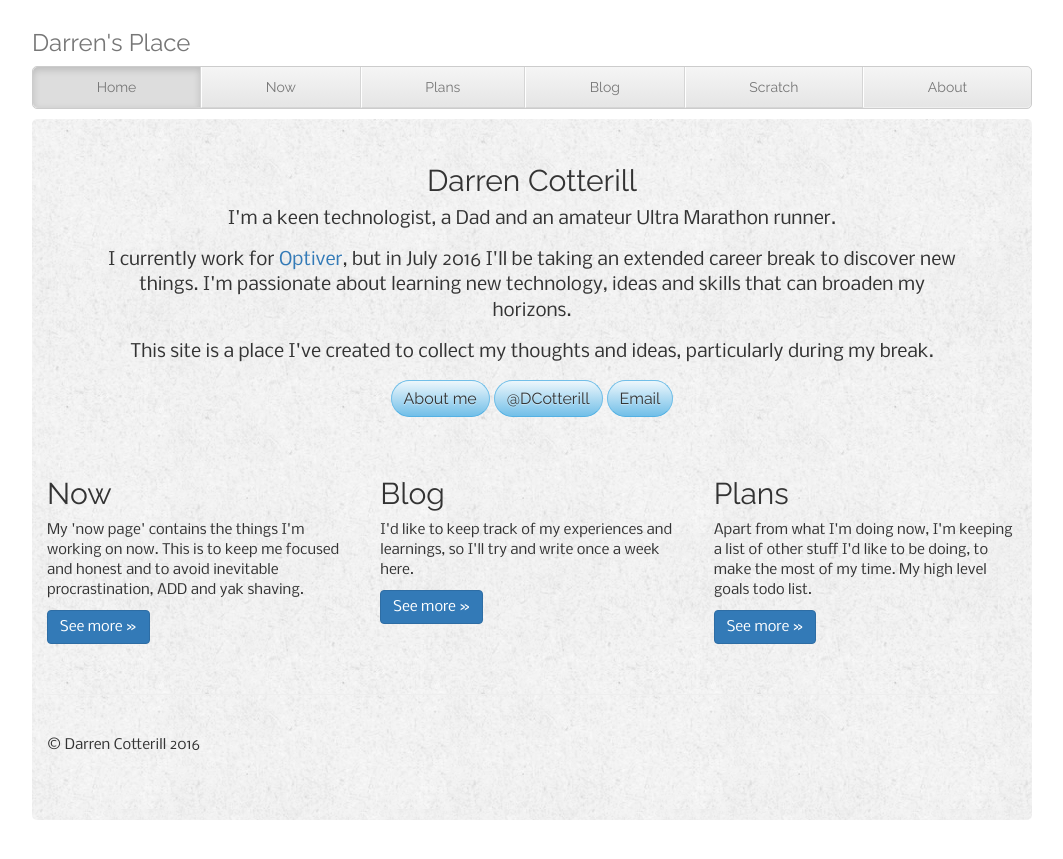
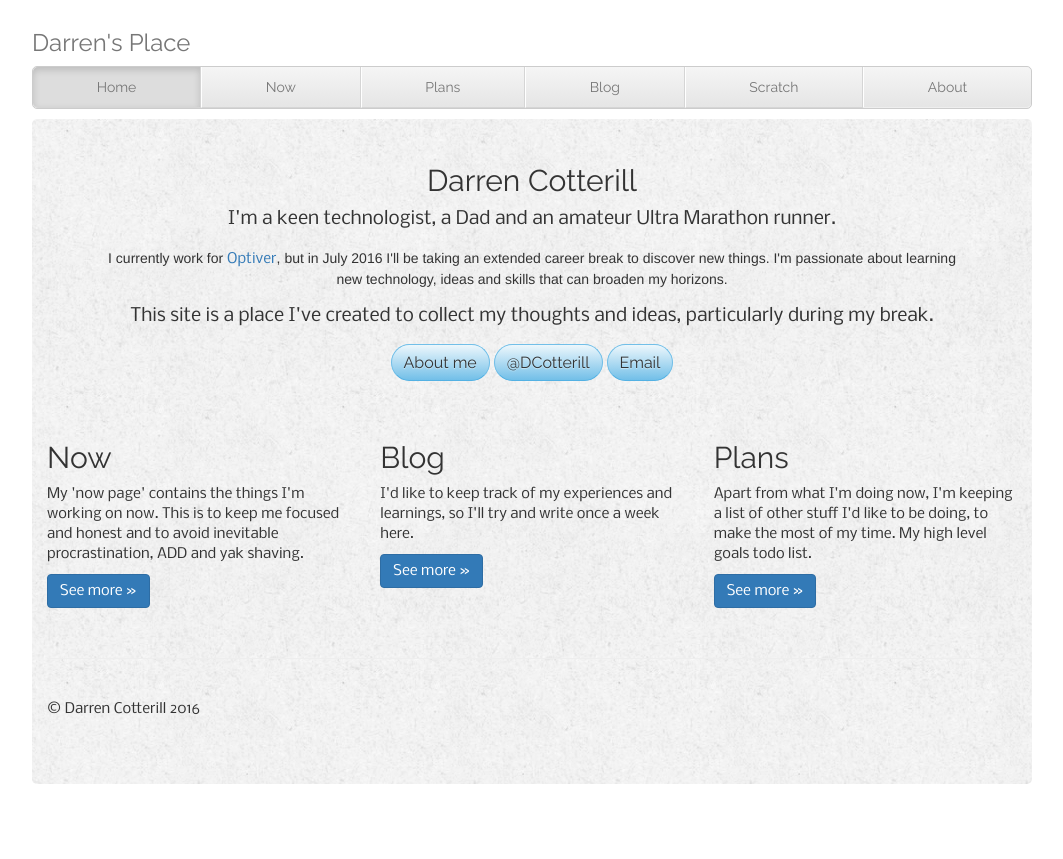
Before and after one commit to DCotterill/DCotterill.github.io, a Jekyll site: the page built from index.html, in a window 1280 px wide. Shown: the top 859 px of the page, without its empty margins (108-1171 px from the left). Built offline with Jekyll 4.4.1, drawn with Linux system fonts in a browser that asks for light colours; nearby versions of some CDN libraries; some web fonts are replaced.

Commit message:
Updated index.html

```diff
--- a/index.html
+++ b/index.html
@@ -7,7 +7,7 @@
 <!-- Jumbotron -->
 <div class="jumbotron">
     <h2>Darren Cotterill</h2>
-    <p class="lead"> I'm a keen technologist, a Dad and an amateur Ultra Marathon runner. <p/> I currently work for <a href="http://www.optiver.com.au">Optiver</a>, but in July 2016 I'll be taking an extended career break to discover new things.
+    <p class="lead"> I'm a keen technologist, a Dad and an amateur Ultra Marathon runner. </p> I currently work for <a href="http://www.optiver.com.au">Optiver</a>, but in July 2016 I'll be taking an extended career break to discover new things.
 
                     I'm passionate about learning new technology, ideas and skills that can broaden my horizons.</p>
     <p class="lead"> This site is a place I've created to collect my thoughts and ideas, particularly during my break.</p>
```
